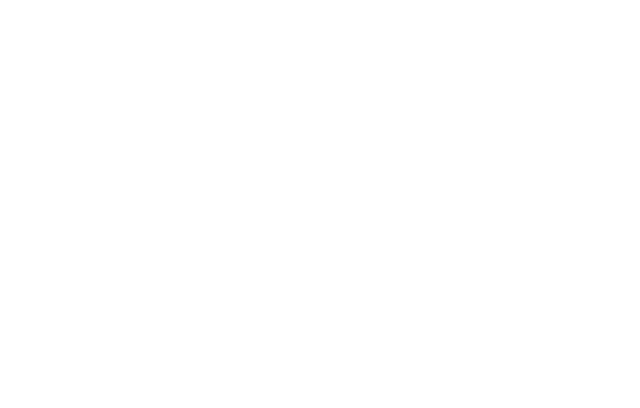
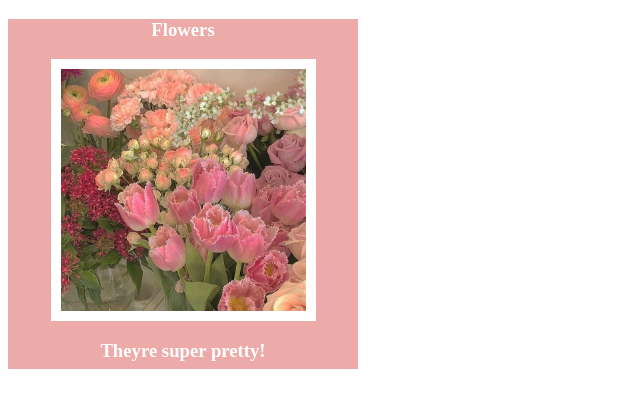
Before and after one commit to destiney00/Theme-Card, a plain HTML site: page index.html in a window 1280 px wide. Shown: the whole page, without its empty margins (0-640 px from the left). Drawn offline with Linux system fonts and the light colour scheme.

Commit message:
added an image, background image and a border with text.

```diff
--- a/index.html
+++ b/index.html
@@ -5,10 +5,17 @@
     <meta charset="UTF-8">
     <meta name="viewport" content="width=device-width, initial-scale=1.0">
     <title>Document</title>
+    <link rel="stylesheet" type="text/css" href="./style.css" />
 </head>
 
 <body>
 
+    <main>
+        <h3> Flowers </h3>
+        <img src="./img/flowers.jpeg" width=200px class="center">
+        <h3> Theyre super pretty! </h3>
+    </main>
+
 </body>
 
 </html>
--- /dev/null
+++ b/style.css
@@ -0,0 +1,28 @@
+main {
+    background-image: url("./img/background.jpeg");
+    width: 350px;
+    height: 350px;
+}
+
+
+
+h3 {
+    text-align: center;
+    color: white;
+    font-family: 'Times New Roman', Times, serif;
+}
+
+.center {
+    display: block;
+    margin-left: auto;
+    margin-right: auto;
+    width: 70%;
+}
+
+img {
+    border: 10px solid white;
+}
+
+img {
+    background: url("./img/gif.webp");
+}
```
Also changed, not shown: img/background.jpeg (added), img/flowers.jpeg (added), img/gif.webp (added).
